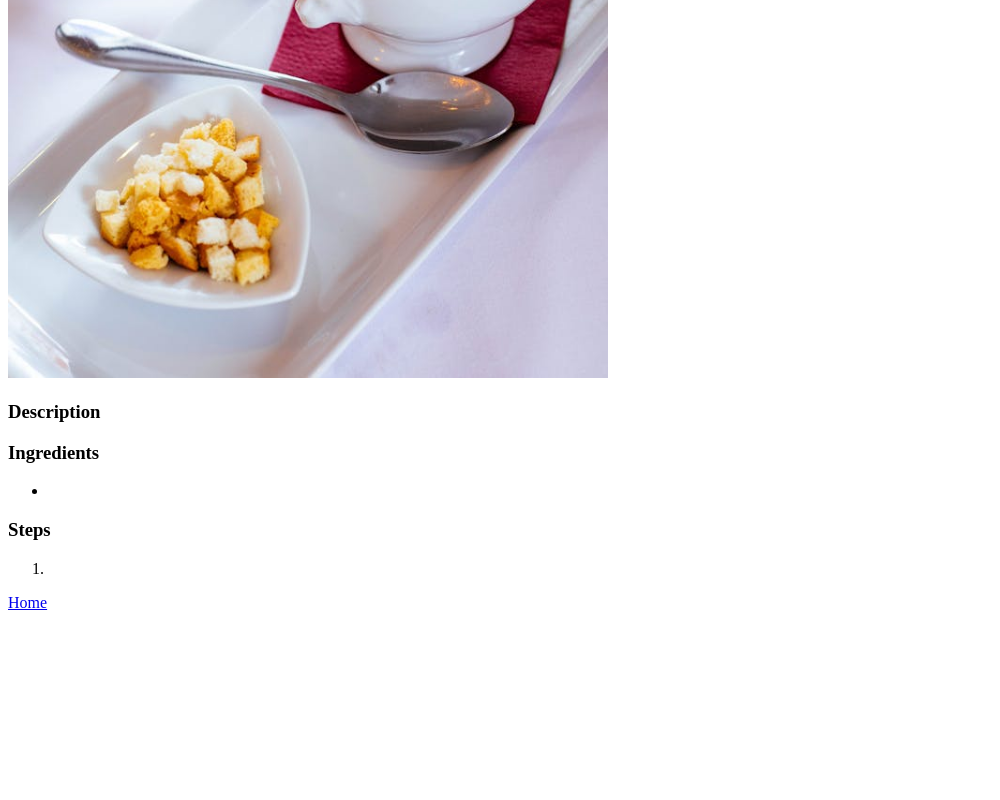
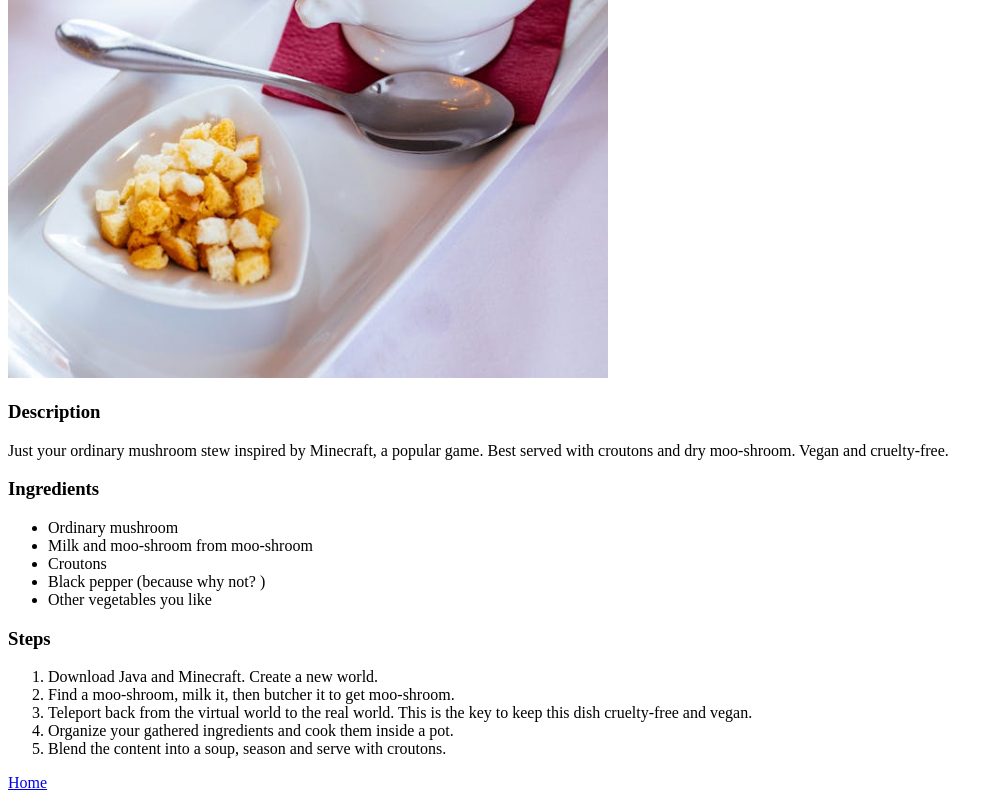
Before and after one commit to jlk-zhou/odin-recipes, a plain HTML site: page recipes/mushroom-stew.html in a window 1280 px wide. Shown: the part 478-1278 px from the top of the page, without its empty margins (0-1000 px from the left). Before the commit the page ends 1098 px from the top, so only its background shows below. Drawn offline with Linux system fonts and the light colour scheme.

Commit message:
Add final recipe of mushroom stew

```diff
--- a/recipes/mushroom-stew.html
+++ b/recipes/mushroom-stew.html
@@ -10,15 +10,24 @@
     <img src="../img/mushroom-stew.jpg" alt="Some ordinary mushroom stew" width="600">
     <h3>Description</h3>
     <p>
-        <!-- Descriptions here -->
+        Just your ordinary mushroom stew inspired by Minecraft, a popular game.
+        Best served with croutons and dry moo-shroom. Vegan and cruelty-free.
     </p>
     <h3>Ingredients</h3>
     <ul>
-        <li></li>
+        <li>Ordinary mushroom</li>
+        <li>Milk and moo-shroom from moo-shroom</li>
+        <li>Croutons</li>
+        <li>Black pepper (because why not? )</li>
+        <li>Other vegetables you like</li>
     </ul>
     <h3>Steps</h3>
     <ol>
-        <li></li>
+        <li>Download Java and Minecraft. Create a new world. </li>
+        <li>Find a moo-shroom, milk it, then butcher it to get moo-shroom. </li>
+        <li>Teleport back from the virtual world to the real world. This is the key to keep this dish cruelty-free and vegan. </li>
+        <li>Organize your gathered ingredients and cook them inside a pot. </li>
+        <li>Blend the content into a soup, season and serve with croutons. </li>
     </ol>
     <a href="../index.html">Home</a>
 </body>
```
